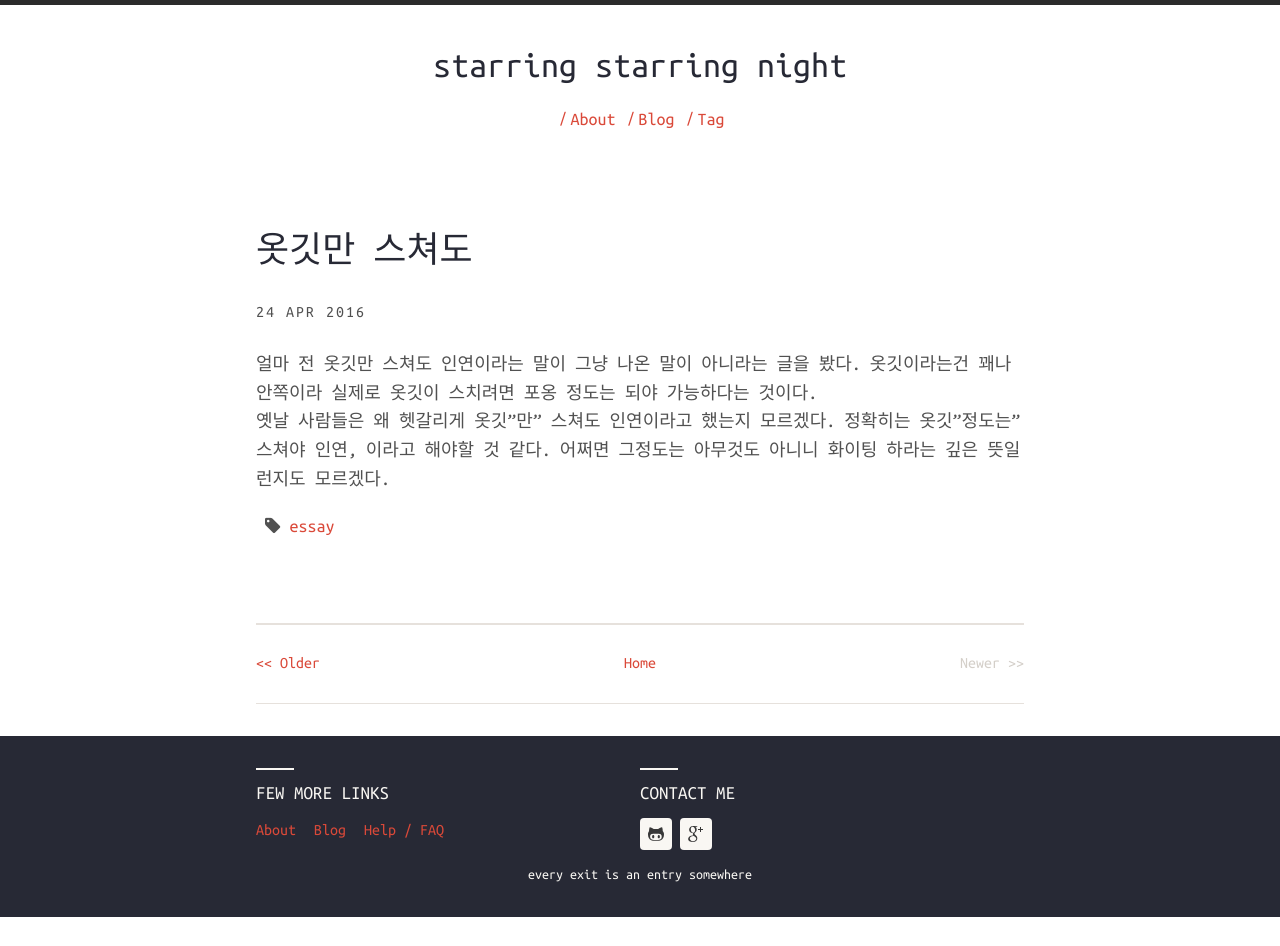
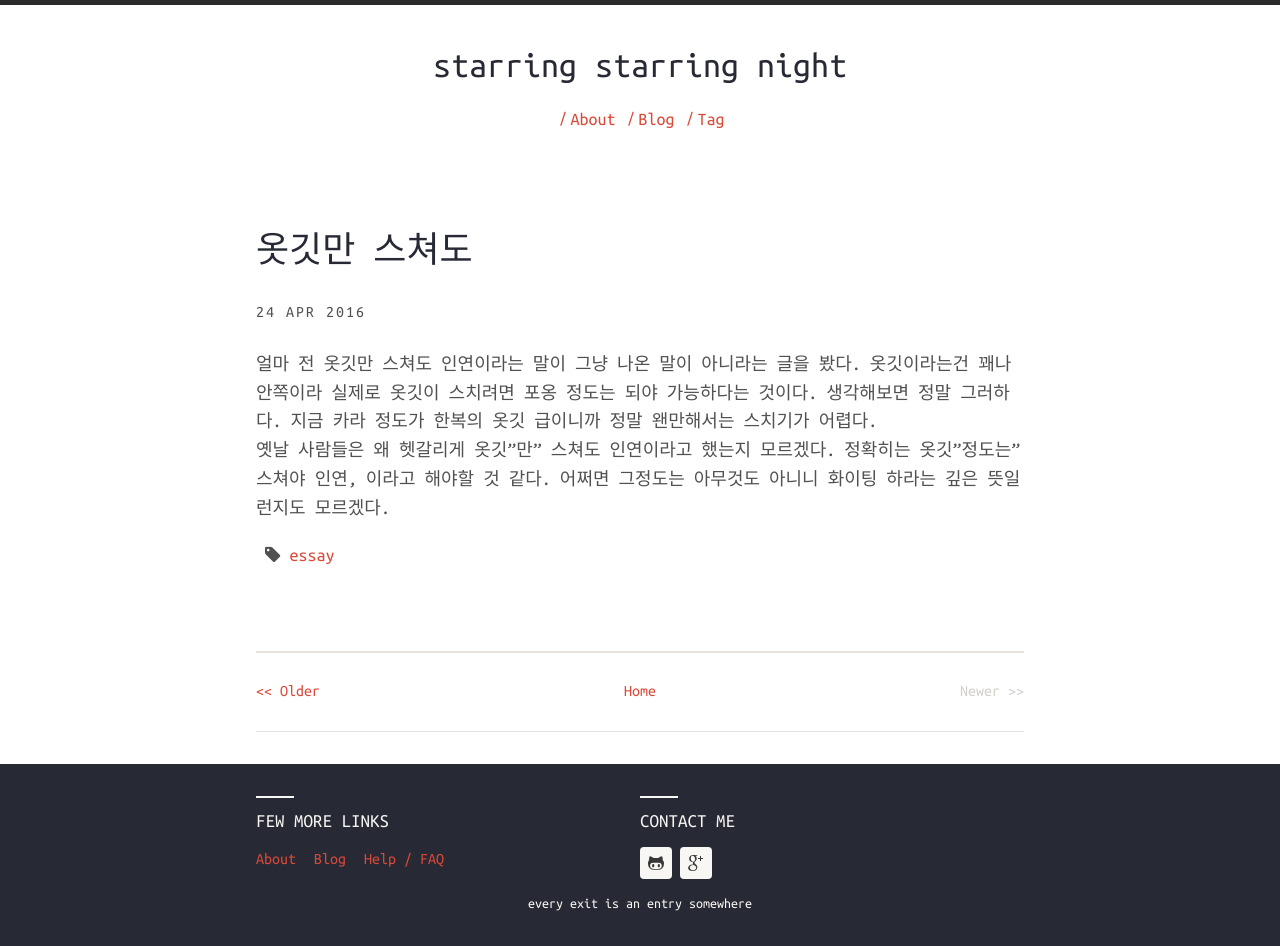
Before and after one commit to hahajh/hahajh.github.com, a Jekyll site: the page built from _posts/2016-04-24-relationship.md, in a window 1280 px wide. Built offline with Jekyll 4.4.1, drawn with Linux system fonts in a browser that asks for light colours; nearby versions of some CDN libraries; before the commit the page ends 917 px from its top, so only the background shows below that.

Commit message:
Mr Hyde was here …

```diff
--- a/_posts/2016-04-24-relationship.md
+++ b/_posts/2016-04-24-relationship.md
@@ -3,5 +3,5 @@ layout: post
 title: 옷깃만 스쳐도
 tags: [essay]
 ---
-얼마 전 옷깃만 스쳐도 인연이라는 말이 그냥 나온 말이 아니라는 글을 봤다. 옷깃이라는건 꽤나 안쪽이라 실제로 옷깃이 스치려면 포옹 정도는 되야 가능하다는 것이다.
+얼마 전 옷깃만 스쳐도 인연이라는 말이 그냥 나온 말이 아니라는 글을 봤다. 옷깃이라는건 꽤나 안쪽이라 실제로 옷깃이 스치려면 포옹 정도는 되야 가능하다는 것이다. 생각해보면 정말 그러하다. 지금 카라 정도가 한복의 옷깃 급이니까 정말 왠만해서는 스치기가 어렵다.
 옛날 사람들은 왜 헷갈리게 옷깃"만" 스쳐도 인연이라고 했는지 모르겠다. 정확히는 옷깃"정도는" 스쳐야 인연, 이라고 해야할 것 같다. 어쩌면 그정도는 아무것도 아니니 화이팅 하라는 깊은 뜻일런지도 모르겠다.
```
